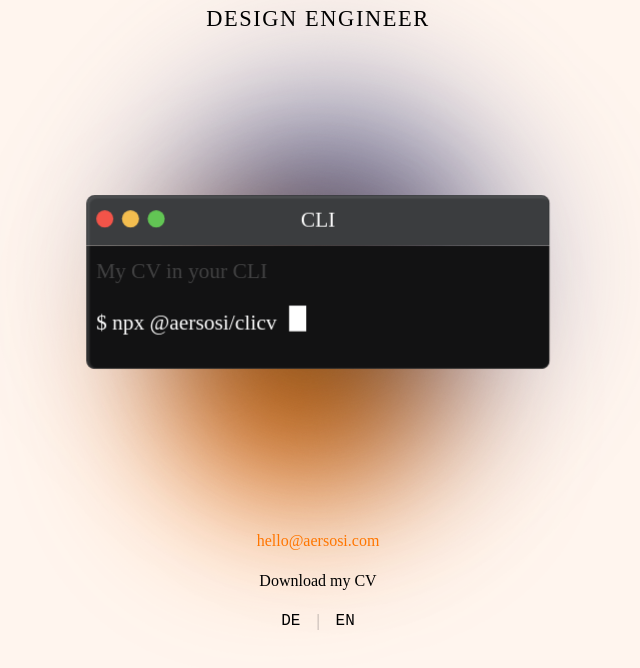
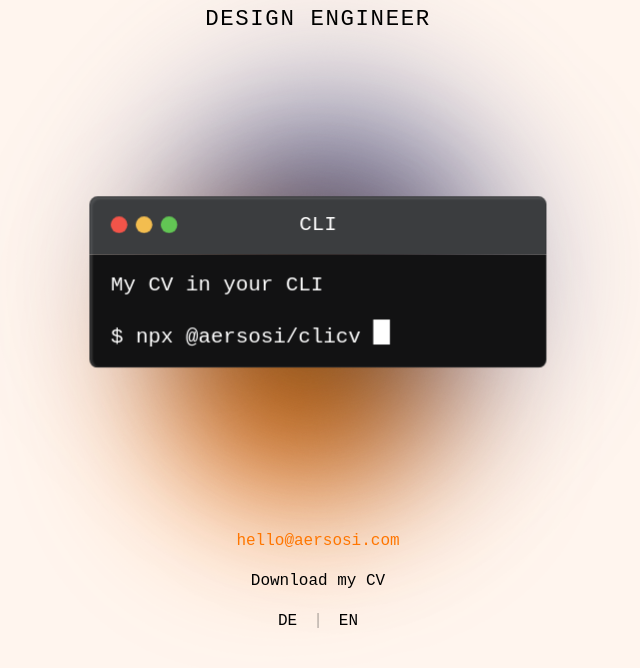
Before and after one commit to aersosi/aersosi.com, an Astro site: page / in a window 1280 px wide. Shown: the part 102-770 px from the top of the page, without its empty margins (322-962 px from the left). Built offline with nearby package versions, Linux system fonts and the light colour scheme; Astro itself is replaced by a stand-in of ours; a web font is replaced by a local one.

Commit message:
[init] - effect

```diff
--- a/src/components/CodeBlock/CodeBlock.astro
+++ b/src/components/CodeBlock/CodeBlock.astro
@@ -23,7 +23,7 @@ const {title, body} = Astro.props;
             </h2>
         </div>
         <div class="body">
-            <pre class="comment opacity-20 pb-4"><code class="font-mono-400">My CV in your CLI</code></pre>
+            <pre class="comment pb-4"><code class="font-mono-300">My CV in your CLI</code></pre>
             <pre class="npx"><code class="font-mono-400">{body}</code></pre>
         </div>
     </div>
@@ -32,7 +32,7 @@ const {title, body} = Astro.props;
 <script>
     document.addEventListener('DOMContentLoaded', () => {
         const card = document.querySelector('.cli-card');
-        const ROTATION_RANGE = 3;
+        const ROTATION_RANGE = 4;
         let currentRotation = { x: 0, y: 0 };
 
         function handleMouseMove(event) {
@@ -65,3 +65,4 @@ const {title, body} = Astro.props;
             resetCardPosition();
         });
     });
+</script>
--- a/src/components/CodeBlock/CodeBlock.scss
+++ b/src/components/CodeBlock/CodeBlock.scss
@@ -60,8 +60,8 @@
 
   //colors & border
   .head, .body {
-    padding-inline: 1rem;
-    padding-block: 0.5rem;
+    padding-inline: 1.5rem;
+    padding-block: 0.75rem;
     border-width: 1px;
     border-style: solid;
   }
@@ -72,7 +72,6 @@
     border-bottom-width: 0;
     border-color: rgba(black, 0.1);
     box-shadow: inset 2px 2px 2px 0 rgba(white, 0.1);
-
   }
 
   .body {
@@ -88,10 +87,17 @@
     pre {
       white-space: pre-wrap;
     }
+
     .npx {
       position: relative;
       color: white;
       transition: color 0.2s;
+
+      &:before {
+        content: '$ ';
+        font-family: 'Slussen Mono', monospace;
+      }
+
       &:after {
         content: '';
         background-color: white;
@@ -106,10 +112,24 @@
         animation-iteration-count: infinite;
         animation-direction: alternate;
         @keyframes blink {
-          from {opacity: 1;}
-          to {opacity: 0;}
+          from {
+            opacity: 1;
+          }
+          to {
+            opacity: 0;
+          }
         }
       }
     }
   }
 }
+
+.cli-card:is(:hover, :focus-within) {
+  .npx {
+    color: var(--color-primary-500);
+
+    &:after {
+      background-color: var(--color-primary-500);
+    }
+  }
+}
--- a/src/components/CodeBlock/CodeBlockTilt.scss
+++ b/src/components/CodeBlock/CodeBlockTilt.scss
@@ -15,5 +15,5 @@
 .navigation, .title,
 .comment, .npx {
   transition: transform 0.15s ease-out;
-  transform: translateZ(5rem);
+  transform: translateZ(3rem);
 }
--- a/src/pages/index.astro
+++ b/src/pages/index.astro
@@ -11,14 +11,14 @@ import SpinningGlow from '../components/SpinningGlow/SpinningGlow.astro';
 <Layout title="Arthur Ersosi" description="Arthur Ersosi personal website">
     <main class="flex flex-col gap-4 justify-around items-center font-mono-400">
         <h1 class="flex flex-col gap-2">
-            <div class="flex gap-x-4 flex-wrap justify-center">
+            <span class="flex gap-x-4 flex-wrap justify-center">
                 <span class="font-mono-500 arthur">arthur</span>
                 <span class="font-serif-500 ersosi">ersosi</span>
-            </div>
-            <div class="font-mono-400 uppercase engineer">Design Engineer</div>
+            </span>
+            <span class="font-mono-400 uppercase engineer">Design Engineer</span>
         </h1>
 
-        <CodeBlock title="CLI" body="$ npx @aersosi/clicv"/>
+        <CodeBlock title="CLI" body="npx @aersosi/clicv"/>
 
         <div class="flex flex-col items-center gap-4 text-base more-info">
             <p class="color-primary-500">
--- a/src/styles/styles/fonts/fontFace.scss
+++ b/src/styles/styles/fonts/fontFace.scss
@@ -1,11 +1,11 @@
 /* Generated by Fontie <http://fontie.pixelsvsbytes.com> */
 
 @font-face {
-  font-family:'Slussen Mono Regular';
-  src: url('/fonts/Slussen-Mono-Regular.woff2') format('woff2'),
-  url('/fonts/Slussen-Mono-Regular.woff') format('woff');
-  font-weight: 400;
-  font-style: normal;
+  font-family:'Nuances Italic';
+  src: url('/fonts/NuancesNormal-MediumItalic.woff2') format('woff2'),
+  url('/fonts/NuancesNormal-MediumItalic.woff') format('woff');
+  font-weight: 500;
+  font-style: italic;
   font-stretch: normal;
   unicode-range: U+0020-00FE;
 }
@@ -21,11 +21,31 @@
 }
 
 @font-face {
-  font-family:'Nuances Italic';
-  src: url('/fonts/NuancesNormal-MediumItalic.woff2') format('woff2'),
-  url('/fonts/NuancesNormal-MediumItalic.woff') format('woff');
-  font-weight: 500;
-  font-style: italic;
+  font-family:'Slussen Mono Regular';
+  src: url('/fonts/Slussen-Mono-Regular.woff2') format('woff2'),
+  url('/fonts/Slussen-Mono-Regular.woff') format('woff');
+  font-weight: 400;
+  font-style: normal;
   font-stretch: normal;
   unicode-range: U+0020-00FE;
 }
+
+@font-face {
+  font-family:'Slussen Mono Regular';
+  src: url('/fonts/Slussen-Mono-Light.woff2') format('woff2'),
+  url('/fonts/Slussen-Mono-Light.woff') format('woff');
+  font-weight: 300;
+  font-style: normal;
+  font-stretch: normal;
+  unicode-range: U+0020-00FE;
+}
+
+@font-face {
+  font-family:'Slussen Mono Regular';
+  src: url('/fonts/Slussen-Mono-Extralight.woff2') format('woff2'),
+  url('/fonts/Slussen-Mono-Extralight.woff') format('woff');
+  font-weight: 200;
+  font-style: normal;
+  font-stretch: normal;
+  unicode-range: U+0020-00FE;
+}
--- a/src/styles/styles/fonts/fontStyles.scss
+++ b/src/styles/styles/fonts/fontStyles.scss
@@ -4,13 +4,25 @@
   font-style: italic;
   color: #000;
 }
+
+
+[class^="font-mono-"] {
+  font-style: normal;
+}
+
 .font-mono-500 {
   font-family: 'Slussen Mono Medium', monospace;
   font-weight: 500;
-  font-style: normal;
 }
 .font-mono-400 {
-  font-family: 'Slussen Mono';
+  font-family: 'Slussen Mono', monospace;
   font-weight: 400;
-  font-style: normal;
 }
+.font-mono-300 {
+  font-family: 'Slussen Mono Light', monospace;
+  font-weight: 300;
+}
+.font-mono-200 {
+  font-family: 'Slussen Mono Extralight', monospace;
+  font-weight: 200;
+}
```
Also changed, not shown: assets/fonts/Slussen-Mono-Extralight.woff (added), assets/fonts/Slussen-Mono-Extralight.woff2 (added), assets/fonts/Slussen-Mono-Light.woff (added), assets/fonts/Slussen-Mono-Light.woff2 (added).
